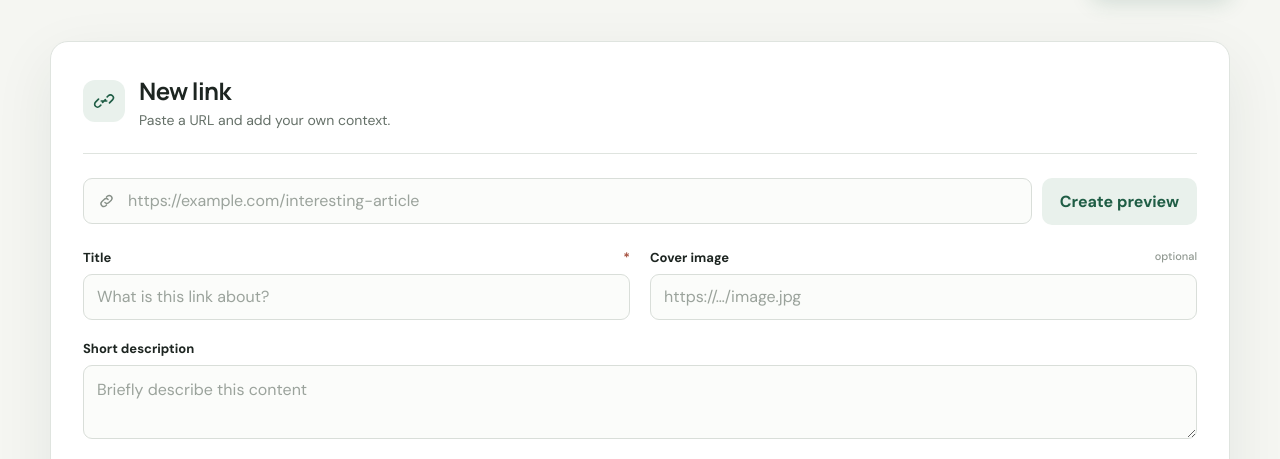
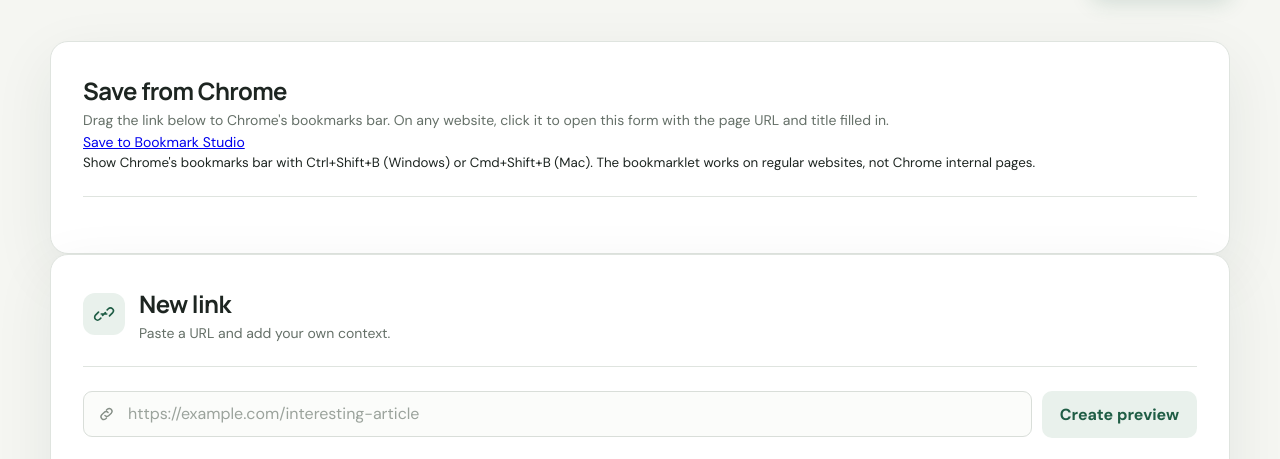
Before and after one commit to olhakoreniuk-debug/bookmark-studio, a plain HTML site: page frontend/index.html in a window 1280 px wide. Shown: the part 270-729 px from the top of the page. Drawn offline with Linux system fonts and the light colour scheme; no server answers.

Commit message:
Add Chrome bookmarklet installation section

```diff
--- a/frontend/index.html
+++ b/frontend/index.html
@@ -42,6 +42,14 @@
         </button>
       </section>
 
+      <section class="composer" aria-labelledby="chrome-title">
+        <div class="composer-heading"><div>
+          <h2 id="chrome-title">Save from Chrome</h2>
+          <p>Drag the link below to Chrome's bookmarks bar. On any website, click it to open this form with the page URL and title filled in.</p>
+          <p><a id="chrome-bookmarklet" href="#">Save to Bookmark Studio</a></p>
+          <small>Show Chrome's bookmarks bar with Ctrl+Shift+B (Windows) or Cmd+Shift+B (Mac). The bookmarklet works on regular websites, not Chrome internal pages.</small>
+        </div></div>
+      </section>
       <section class="composer" aria-labelledby="composer-title">
         <div class="composer-heading">
           <span class="section-icon" aria-hidden="true">
@@ -145,5 +153,6 @@
 
     <script src="config.js"></script>
     <script src="app.js"></script>
+    <script src="bookmarklet.js"></script>
   </body>
 </html>
```
